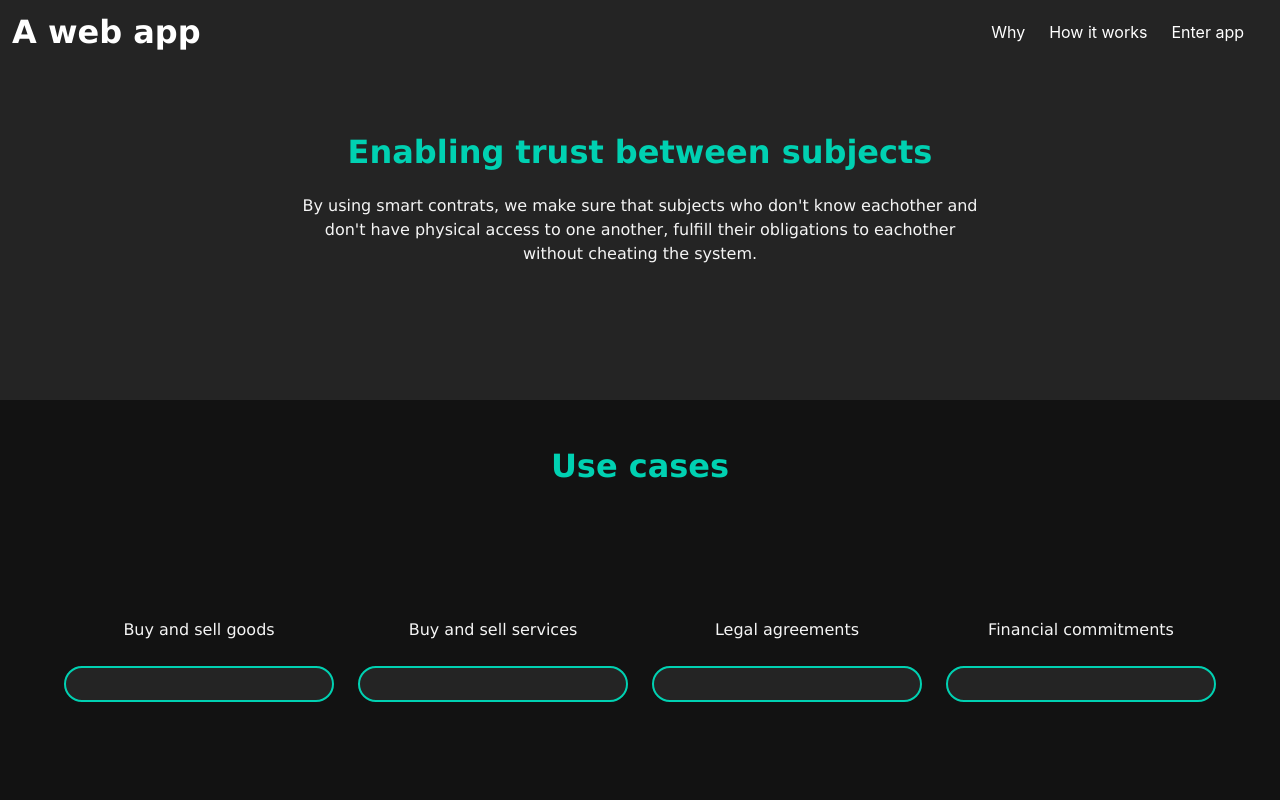
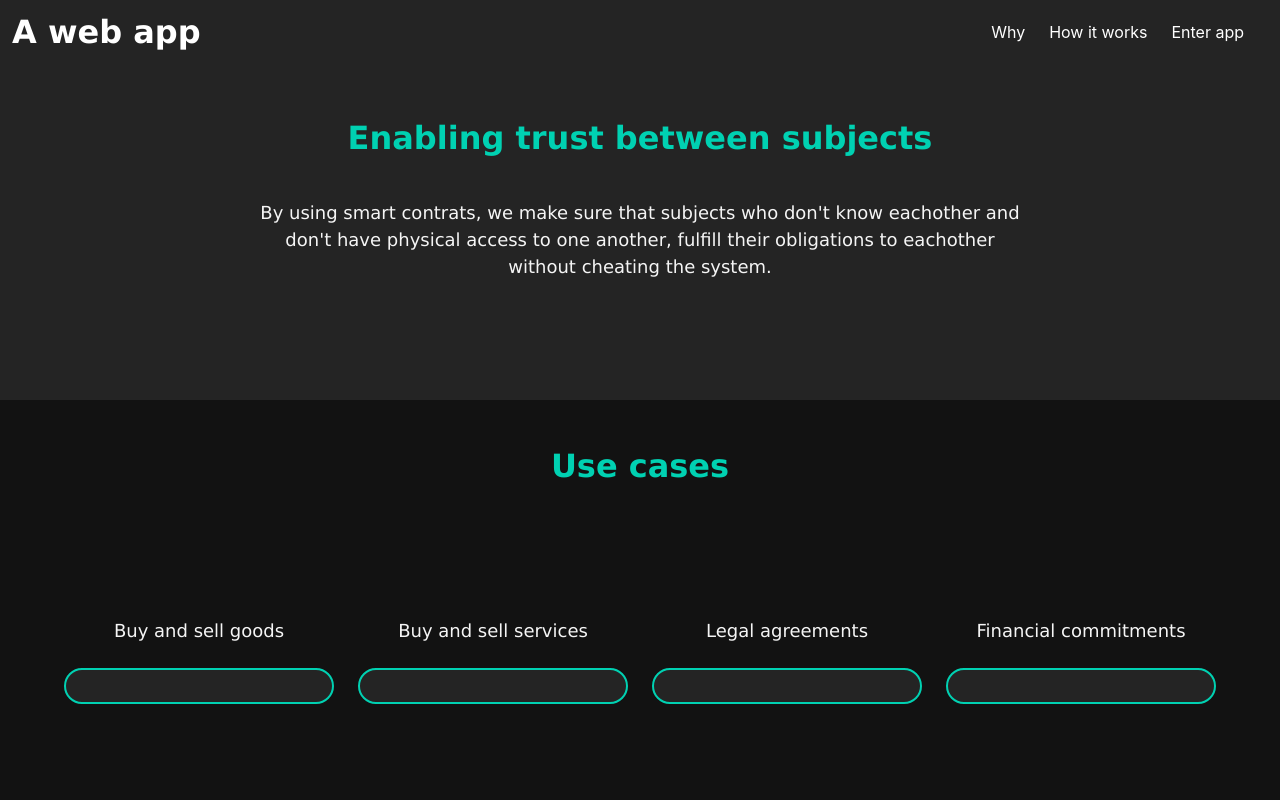
Before and after one commit to farinavito/Web3-Website, a Next.js app: page / in a window 1280 px wide. Shown: the top 800 px of the page. Built offline with nearby package versions, Linux system fonts and the light colour scheme.

Commit message:
added padding to subtitle

```diff
--- a/pages/index.js
+++ b/pages/index.js
@@ -59,7 +59,7 @@ const Homepage = () => {
                     <text className="title">
                         Enabling trust between subjects
                     </text>
-                    <p className="has-text-centered">
+                    <p className="has-text-centered pt-4">
                         <br></br>
                         By using smart contrats, we make sure that subjects who don't know eachother and <br></br>
                         don't have physical access to one another, fulfill their obligations to eachother <br></br>
--- a/styles/Homepage.module.css
+++ b/styles/Homepage.module.css
@@ -7,6 +7,7 @@
 .main p{
     font-family: Verdana, Geneva, Tahoma, sans-serif;
     color: whitesmoke;
+    font-size: large;
 }
 
 .main a {
```
